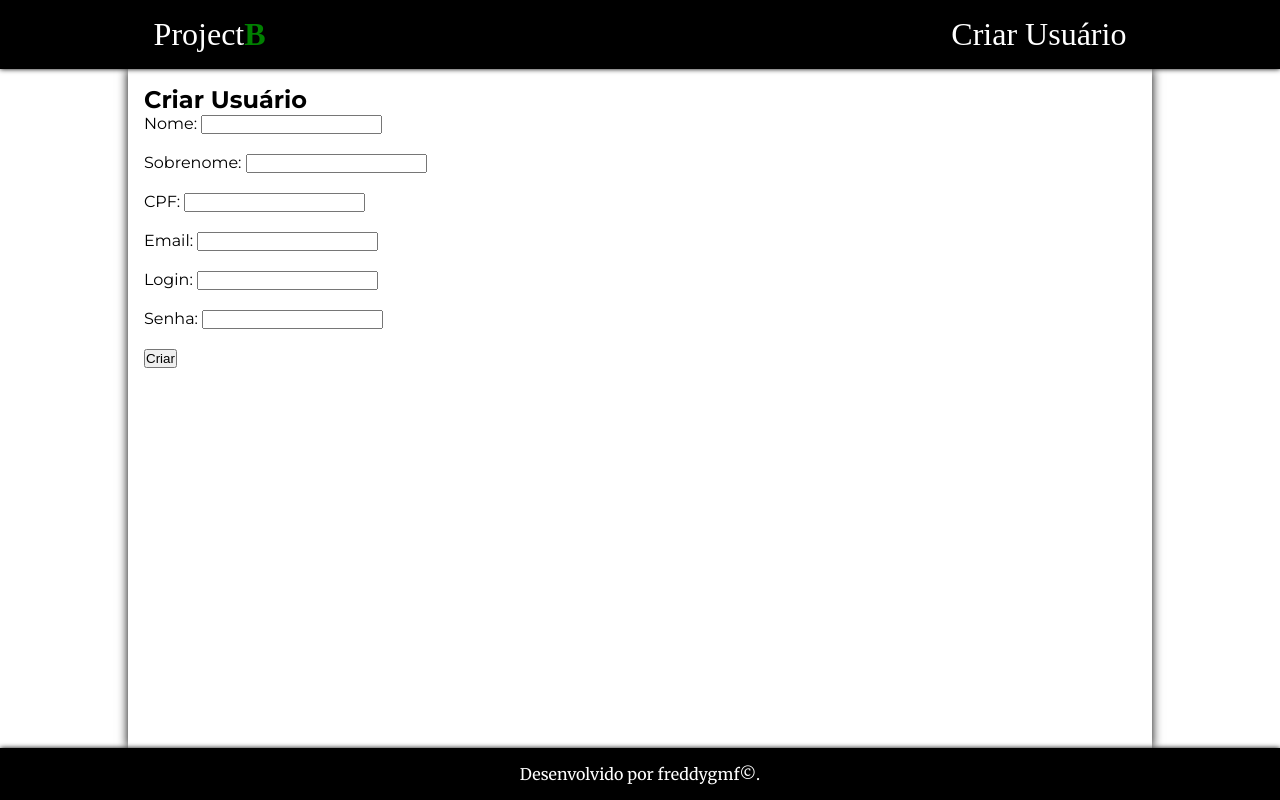
After one commit to freddygmf/projectB, a Flask app: page /new_user in a window 1280 px wide. The commit adds this page. Run offline with Flask 3, Linux system fonts and the light colour scheme; parts of the project's set-up code (start-up, migrations or seed data) failed here and were passed over.

Commit message:
Add files via upload

```diff
--- a/app.py
+++ b/app.py
@@ -1,6 +1,9 @@
-from flask import Flask, render_template, request, redirect, url_for
+from flask import Flask, render_template, request, redirect, url_for, session, flash
 from flask_sqlalchemy import SQLAlchemy
 from sqlalchemy.sql import func
+from sqlalchemy import ForeignKey
+from sqlalchemy.orm import relationship, sessionmaker
+from sqlalchemy.ext.declarative import declarative_base
 from datetime import datetime
 import locale
 
@@ -26,16 +29,75 @@ class Carteira1(db.Model):
     dia = db.Column(db.Date, nullable=False)
     valor = db. Column(db.Float(14))
 
+class Carteira2(db.Model):
+    __tablename__ = 'carteira2'
+
+    iditem = db.Column(db.Integer(), primary_key=True)
+    usuario_idusuario = db.Column(db.Integer(), ForeignKey('usuario1.idusuario'))
+    usuario = relationship('Usuario1')
+    tipo = db.Column(db.String(255), nullable=False)
+    dia = db.Column(db.Date, nullable=False)
+    valor = db. Column(db.Float(14))
+
+class Usuario1(db.Model):
+    __tablename__ = 'usuario1'
+
+    idusuario = db.Column(db.Integer(), primary_key=True)
+    nome = db.Column(db.String(100), nullable=False)
+    sobrenome = db.Column(db.String(100), nullable=False)
+    cpf = db.Column(db.String(11), nullable=False)
+    email = db.Column(db.String(255), nullable=False)
+    login = db.Column(db.String(100), nullable=False)
+    senha = db.Column(db.String(100), nullable=False)
+    cadastro = db.Column(db.DateTime, nullable=False)
+
 # Configuração do Locale para reconhecer o REAL
 locale.setlocale(locale.LC_ALL, 'pt_BR.UTF-8')
 
 # ROTA PRINCIPAL
-@app.route('/')
+@app.route('/', methods=['GET', 'POST'])
 def index():
-    dados_carteira = Carteira1.query.order_by(Carteira1.id).all()
+
+    nome_pagina = "Logar Usuário"
+    return render_template('app.html', nome_pagina=nome_pagina)
+
+@app.route('/auth', methods=['GET', 'POST'])
+def autenticar():
+    usuario = Usuario1.query.filter_by(login=request.form['login'], senha=request.form['senha']).first()
+
+    if usuario:
+        if request.form['login'] == usuario.login:
+            if request.form['senha'] == usuario.senha:
+                session['usuario_logado'] = usuario.idusuario
+                flash(usuario.nome + 'logado com sucesso!')
+                return redirect(url_for('home'))
+    else:
+        flash('Usuário ou senha incorreto!')
+        return redirect('/index')
+
+@app.route('/new_user', methods=['GET', 'POST'])
+def novo_usuario():
+    if request.method == 'POST':
+        nome = request.form.get('nome')
+        sobrenome = request.form.get('sobrenome')
+        cpf = request.form.get('cpf')
+        email = request.form.get('email')
+        login = request.form.get('login')
+        senha = request.form.get('login')
+        novo_valor = Usuario1(nome=nome, sobrenome=sobrenome, cpf=cpf, email=email, login=login, senha=senha)
+        db.session.add(novo_valor)
+        db.session.commit()
+        return redirect(url_for('home'))
+
+    nome_pagina = "Criar Usuário"
+    return render_template('new_user.html', nome_pagina=nome_pagina)
+
+@app.route('/home')
+def home():
+    dados_carteira = Carteira2.query.order_by(Carteira2.usuario_idusuario == session['usuario_logado'].idusuario).all()
 
     # Calculando a soma dos valores
-    total_valores = db.session.query(func.sum(Carteira1.valor)).scalar() or 0.0
+    total_valores = db.session.query(func.sum(Carteira2.valor)).scalar() or 0.0
     total_valores = locale.currency(total_valores, grouping=True)
 
     # Formatando os valores para REAL e DATA para o padrão Brasileiro
@@ -45,7 +107,7 @@ def index():
         item.data_formatada = data_formatada
 
     nome_pagina = "Extrato"
-    return render_template('app.html', carteira=dados_carteira, total_valores=total_valores, nome_pagina=nome_pagina)
+    return render_template('home.html', carteira=dados_carteira, total_valores=total_valores, nome_pagina=nome_pagina)
 
 # ADICIONAR NOVAS INFORMAÇÕES
 @app.route('/novo', methods=['GET', 'POST'])
@@ -57,7 +119,7 @@ def novo_item():
         novo_valor = Carteira1(nome=nome, dia=dia, valor=valor)
         db.session.add(novo_valor)
         db.session.commit()
-        return redirect(url_for('index'))
+        return redirect(url_for('home'))
 
     nome_pagina = "Adicionar Transação"
     return render_template('novo.html', nome_pagina=nome_pagina)
@@ -71,7 +133,7 @@ def editar_item(id):
         item_para_editar.dia = request.form.get('dia')
         item_para_editar.valor = request.form.get('valor')
         db.session.commit()
-        return redirect(url_for('index'))
+        return redirect(url_for('home'))
     return render_template('editar.html', item=item_para_editar)
 
 # APAGAR INFORMAÇÕES SALVAS
@@ -81,7 +143,7 @@ def excluir_item(id):
     if item_remover:
         db.session.delete(item_remover)
         db.session.commit()
-    return redirect(url_for('index'))
+    return redirect(url_for('home'))
 
 # START DA APLICAÇÃO
 if __name__ == '__main__':
--- /dev/null
+++ b/templates/new_user.html
@@ -0,0 +1,25 @@
+{% extends "template.html" %}
+{% block conteudo %}
+    <h2>Criar Usuário</h2>
+    <form action="{{ url_for('new_user') }}" method="post">
+        <label for="nome">Nome:</label>
+        <input type="text" id="nome" name="nome" required><br><br>
+
+        <label for="sobrenome">Sobrenome:</label>
+        <input type="text" id="sobrenome" name="sobrenome" required><br><br>
+
+        <label for="cpf">CPF:</label>
+        <input type="text" id="cpf" name="cpf" required><br><br>
+
+        <label for="email">Email:</label>
+        <input type="email" id="email" name="email" required><br><br>
+
+        <label for="login">Login:</label>
+        <input type="text" id="login" name="login" required><br><br>
+
+        <label for="senha">Senha:</label>
+        <input type="password" id="senha" name="senha" required><br><br>
+
+        <input type="submit" value="Criar">
+    </form>
+{% endblock %}
```
Also changed, not shown: templates/app.html (+10 -35 lines), templates/home.html (added, +38 -0 lines), templates/login_user.html (added, +25 -0 lines).
